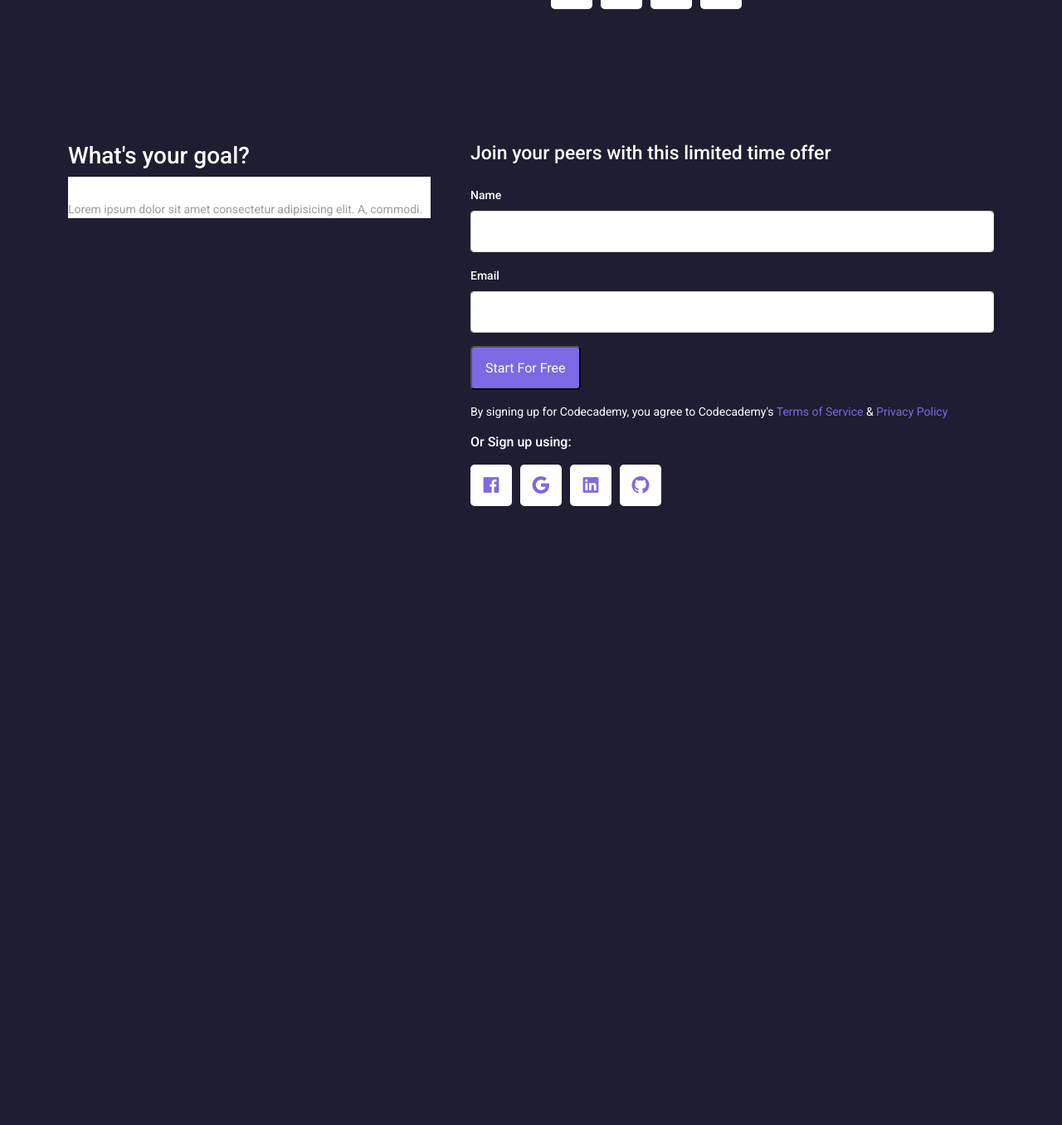
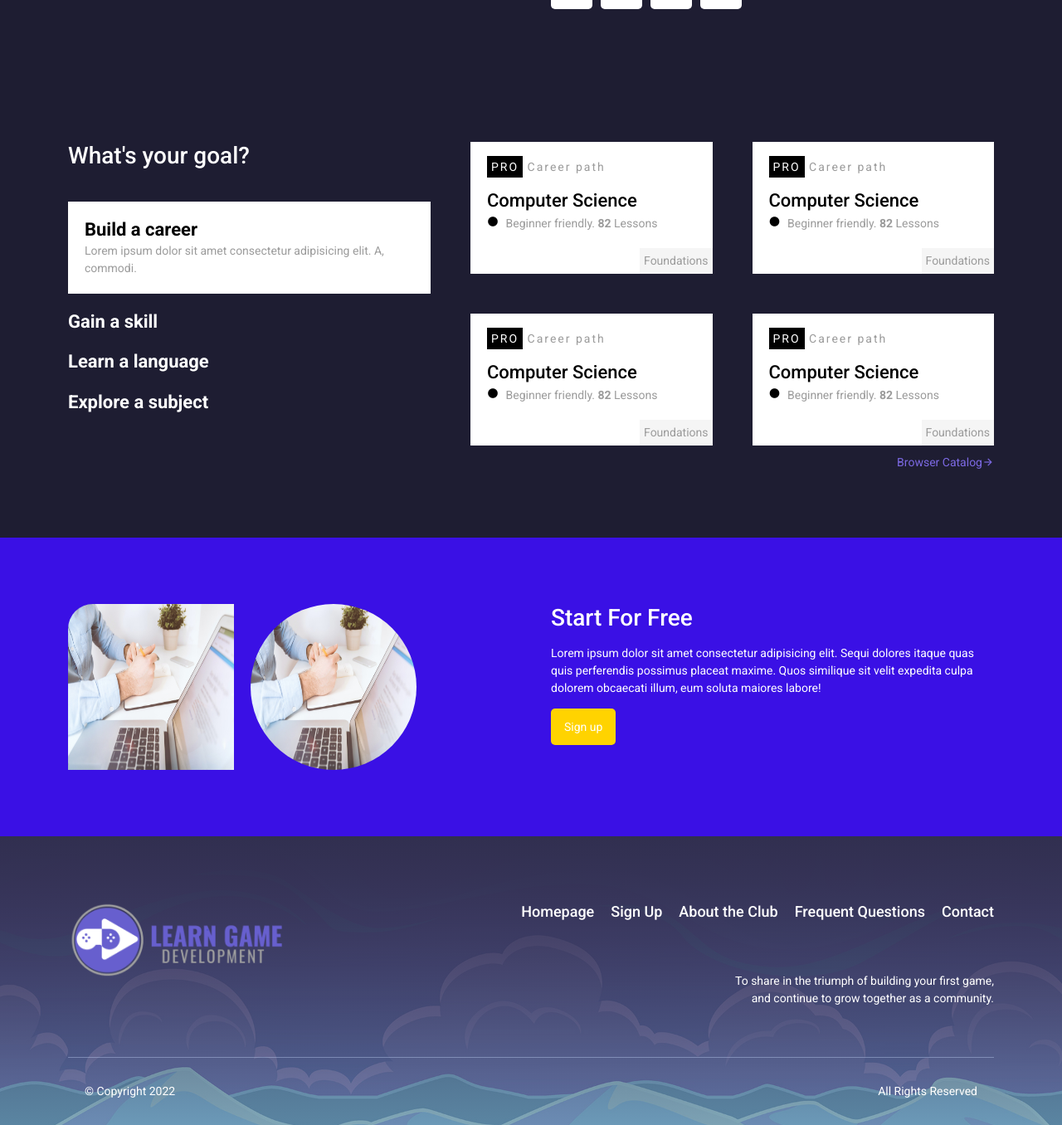
Before and after one commit to mainuddin-sani/learngamedev, a PHP site: page / in a window 1280 px wide. Shown: the part 655-2011 px from the top of the page at 83% size. Before the commit the page ends 1265 px from the top, so only its background shows below. Run offline with PHP 8.4, Linux system fonts and the light colour scheme.

Commit message:
design compelte

```diff
--- a/assets/css/style.css
+++ b/assets/css/style.css
@@ -45,7 +45,7 @@
       position: relative; }
       .navbar-light .navbar-nav .nav-item .nav-link:hover {
         color: #185fd7; }
-      .navbar-light .navbar-nav .nav-item .nav-link.btn {
+      .navbar-light .navbar-nav .nav-item .nav-link.btn, .navbar-light .navbar-nav .nav-item .nav-link.btn-yellow {
         color: #fff;
         -webkit-border-radius: 25px;
         -moz-border-radius: 25px;
@@ -185,7 +185,7 @@ label {
   color: #fff;
   font-weight: 500; }
 
-.btn,
+.btn, .btn-yellow,
 button {
   padding: 14px 16px !important;
   line-height: 21px;
@@ -194,9 +194,14 @@ button {
   -webkit-border-radius: 5px;
   -moz-border-radius: 5px;
   border-radius: 5px; }
-  .btn:focus,
+  .btn:focus, .btn-yellow:focus,
   button:focus {
     box-shadow: none; }
+
+.btn-yellow {
+  background-color: #FFD300; }
+  .btn-yellow:hover {
+    color: #000; }
 
 .form-control {
   height: 50px; }
@@ -820,9 +825,101 @@ button {
 .cc-offer-goes-heads {
   padding: 80px 0; }
 
-.cc-your-geals-content ul li .cc-your-goals {
-  background-color: #fff; }
-  .cc-your-geals-content ul li .cc-your-goals h5 {
+.cc-your-geals-content {
+  padding-top: 30px; }
+  .cc-your-geals-content ul li:not(:last-child) {
+    padding-bottom: 20px; }
+  .cc-your-geals-content ul li .cc-your-goals.active {
+    padding: 20px;
+    background-color: #fff; }
+    .cc-your-geals-content ul li .cc-your-goals.active h5 {
+      color: #000; }
+  .cc-your-geals-content ul li h5 {
+    font-weight: 700; }
+
+.cc-job-post .cc-jobs-items {
+  position: relative;
+  background-color: #fff;
+  padding: 20px 20px 50px 20px; }
+  .cc-job-post .cc-jobs-items .carrer-path {
+    letter-spacing: 2px; }
+  .cc-job-post .cc-jobs-items h5 {
+    color: #000; }
+  .cc-job-post .cc-jobs-items .bg-black {
+    background-color: #000;
+    color: #fff;
+    padding: 5px; }
+  .cc-job-post .cc-jobs-items .foundations {
+    position: absolute;
+    bottom: 0;
+    right: 0;
+    padding: 5px;
+    background-color: #f5f5f5; }
+  .cc-job-post .cc-jobs-items ul li p i {
+    padding-right: 5px;
+    color: #000; }
+
+.browser {
+  color: #7c69e3;
+  margin-top: 10px; }
+  .browser:hover {
+    color: #7c69e3; }
+
+.cc-start-for-img {
+  display: -webkit-box;
+  display: -moz-box;
+  display: -ms-flexbox;
+  display: -webkit-flex;
+  display: flex;
+  grid-gap: 20px; }
+
+.circle-shape-images {
+  -webkit-border-radius: 30px 0 0 0;
+  -moz-border-radius: 30px 0 0 0;
+  border-radius: 30px 0 0 0;
+  max-width: 200px;
+  height: 200px; }
+
+.circle-images {
+  -webkit-border-radius: 50%;
+  -moz-border-radius: 50%;
+  border-radius: 50%;
+  max-width: 200px;
+  height: 200px; }
+
+.cc-start-for-heads {
+  background-color: #3A10E5; }
+
+.footer-menu {
+  display: -webkit-box;
+  display: -moz-box;
+  display: -ms-flexbox;
+  display: -webkit-flex;
+  display: flex;
+  justify-content: end;
+  align-items: center;
+  grid-gap: 20px; }
+  .footer-menu li a {
+    color: #fff;
+    font-size: 18px;
+    font-weight: 500; }
+
+.mt60 {
+  margin-top: 60px;
+  text-align: right; }
+  .mt60 p {
     color: #fff; }
 
+.cc-footer-heads {
+  background-image: linear-gradient(#312f50, rgba(49, 47, 80, 0.329)), url(../images/footer-bg.jpg);
+  background-position: center;
+  background-size: cover;
+  background-repeat: no-repeat;
+  padding-top: 80px; }
+
+.cc-last-footer {
+  margin-top: 60px;
+  padding: 30px 20px;
+  border-top: 1px solid rgba(194, 212, 248, 0.4); }
+
 /*# sourceMappingURL=style.css.map */
--- a/assets/sass/base/_typography.scss
+++ b/assets/sass/base/_typography.scss
@@ -167,6 +167,14 @@ button {
     box-shadow: none;
   }
 }
+.btn-yellow {
+  @extend .btn;
+  background-color: #FFD300;
+  &:hover {
+    color: #000;
+  }
+}
+
 
 .form-control {
   height: 50px;
--- a/assets/sass/pages/_home.scss
+++ b/assets/sass/pages/_home.scss
@@ -30,14 +30,119 @@
 }
 
 .cc-your-geals-content {
+  padding-top: 30px;
   ul {
     li {
+      &:not(:last-child){
+        padding-bottom: 20px;
+      }
       .cc-your-goals {
+        &.active {
+          padding: 20px;
         background-color: #fff;
         h5 {
-          color: #fff;
+          color: #000;
+        }
+        }
+      }
+      h5 {
+        font-weight: 700;
+      }
+    }
+  }
+}
+.cc-job-post {
+  .cc-jobs-items {
+    position: relative;
+    background-color: #fff;
+    padding: 20px 20px 50px 20px;
+    .carrer-path {
+      letter-spacing: 2px;
+    }
+    h5 {
+      color: #000;
+    }
+    .bg-black {
+      background-color: #000;
+      color: #fff;
+      padding: 5px;
+    }
+    .foundations {
+      position: absolute;
+      bottom: 0;
+      right: 0;
+      padding: 5px;
+      background-color: #f5f5f5;
+    }
+    ul {
+      li {
+        p {
+          i {
+            padding-right: 5px;
+            color: #000;
+          }
         }
       }
     }
   }
 }
+.browser {
+  color: $color-primary;
+  margin-top: 10px;
+  &:hover {
+    color: $color-primary;
+  }
+}
+.cc-start-for-img {
+  @include d-flex();
+  grid-gap: 20px;
+}
+
+.circle-shape-images {
+  @include border-radius(30px 0 0 0);
+  max-width: 200px;
+  height: 200px;
+}
+.circle-images {
+  @include border-radius(50%);
+  max-width: 200px;
+  height: 200px;
+}
+.cc-start-for-heads {
+  background-color: #3A10E5;
+}
+
+.footer-menu {
+  @include d-flex();
+  justify-content: end;
+  align-items: center;
+  grid-gap: 20px;
+  li {
+    a {
+      color: #fff;
+      font-size: 18px;
+      font-weight: 500;
+    }
+  }
+}
+.mt60 {
+  margin-top: 60px;
+  text-align: right;
+  p {
+    color: #fff;
+  }
+}
+
+.cc-footer-heads {
+  background-image: linear-gradient(rgb(49, 47, 80),rgba(49, 47, 80, 0.329)), url(../images/footer-bg.jpg);
+  background-position: center;
+  background-size: cover;
+  background-repeat: no-repeat;
+ padding-top: 80px;
+}
+
+.cc-last-footer {
+  margin-top: 60px;
+  padding: 30px 20px;
+  border-top: 1px solid rgba(194, 212, 248, 0.4);
+}
--- a/index.html
+++ b/index.html
@@ -103,11 +103,11 @@
             </section>
             <section class="cc-offer-goes-heads">
                 <div class="container">
+                    <div class="cc-whats-your-goals">
                         <div class="row g-5">
                             <div class="col-lg-5">
                                 <div class="cc-your-geals">
                                     <h3 class="mb-2">What's your goal?</h3>
-
                                     <div class="cc-your-geals-content">
                                         <ul>
                                             <li>
@@ -116,47 +116,156 @@
                                                     <p>Lorem ipsum dolor sit amet consectetur adipisicing elit. A, commodi.</p>
                                                 </div>
                                             </li>
+                                            <li>
+                                                <h5>Gain a skill</h5>
+                                            </li>
+                                            <li>
+                                                <h5>Learn a language</h5>
+                                            </li>
+                                            <li>
+                                                <h5>Explore a subject</h5>
+                                            </li>
                                         </ul>
                                     </div>
                                 </div>
                             </div>
                             <div class="col-lg-7">
-                            <div class="cc-about-content">
-                                <h4 class="mb-4">Join your peers with this limited time offer</h4>
-                                <form action="#" class="mb-3">
-                                    <div class="form-group">
-                                        <label for="name" class="mb-2">Name</label>
-                                        <input type="text" name="name" class="form-control">
-                                    </div>
-                                    <div class="form-group mt-3">
-                                        <label for="name" class="mb-2">Email</label>
-                                        <input type="eamil" name="eamil" class="form-control">
-                                    </div>
-                                    <button class="mt-3">Start For Free</button>
-                                </form>
-                                <p class="login-email-userName">By signing up for Codecademy, you agree to Codecademy's <a href="#">Terms of Service</a> & <a href="#">Privacy Policy</a></p>
-
-                                <h6 class="mt-3 mb-3">Or Sign up using:</h6>
-
-                                <ul class="cc-social-language">
+                               <div class="cc-job-post">
+                                   <div class="row row-cols-2 g-5">
+                                       <div class="col">
+                                           <div class="cc-jobs-items">
+                                               <p class="carrer-path"><span class="bg-black">PRO</span> Career path</p>
+                                               <h5 class="mt-3">Computer Science</h5>
+                                               <ul>
                                                    <li>
-                                        <a href="#"><i class="ri-facebook-box-fill"></i></a>
-                                    </li>
-                                    <li>
-                                        <a href="#"><i class="ri-google-fill"></i></a>
-                                    </li>
-                                    <li>
-                                        <a href="#"><i class="ri-linkedin-box-fill"></i></a>
-                                    </li>
-                                    <li>
-                                        <a href="#"><i class="ri-github-fill"></i></a>
+                                                       <p><i class="ri-checkbox-blank-circle-fill"></i> Beginner friendly. <b>82</b> Lessons</p>
                                                    </li>
                                                </ul>
+                                               <span class="foundations">Foundations</span>
+                                           </div>
+                                       </div>
+                                       <div class="col">
+                                           <div class="cc-jobs-items">
+                                               <p class="carrer-path"><span class="bg-black">PRO</span> Career path</p>
+                                               <h5 class="mt-3">Computer Science</h5>
+                                               <ul>
+                                                   <li>
+                                                       <p><i class="ri-checkbox-blank-circle-fill"></i> Beginner friendly. <b>82</b> Lessons</p>
+                                                   </li>
+                                               </ul>
+                                               <span class="foundations">Foundations</span>
+                                           </div>
+                                       </div>
+                                       <div class="col">
+                                           <div class="cc-jobs-items">
+                                               <p class="carrer-path"><span class="bg-black">PRO</span> Career path</p>
+                                               <h5 class="mt-3">Computer Science</h5>
+                                               <ul>
+                                                   <li>
+                                                       <p><i class="ri-checkbox-blank-circle-fill"></i> Beginner friendly. <b>82</b> Lessons</p>
+                                                   </li>
+                                               </ul>
+                                               <span class="foundations">Foundations</span>
+                                           </div>
+                                       </div>
+                                       <div class="col">
+                                           <div class="cc-jobs-items">
+                                               <p class="carrer-path"><span class="bg-black">PRO</span> Career path</p>
+                                               <h5 class="mt-3">Computer Science</h5>
+                                               <ul>
+                                                   <li>
+                                                       <p><i class="ri-checkbox-blank-circle-fill"></i> Beginner friendly. <b>82</b> Lessons</p>
+                                                   </li>
+                                               </ul>
+                                               <span class="foundations">Foundations</span>
+                                           </div>
+                                       </div>
+                                   </div>
+                               </div>
+                               <a href="#" class="d-flex justify-content-end browser align-items-center">Browser Catalog <i class="ri-arrow-right-line"></i></a>
                             </div>
                         </div>
                     </div>
                 </div>
             </section>
+            <section class="cc-offer-goes-heads cc-start-for-heads">
+                <div class="container">
+                    <div class="cc-whats-your-goals">
+                        <div class="row g-5">
+                            <div class="col-lg-6">
+                                <div class="cc-start-for-img">
+                                    <img src="assets/images/about.jpg" class="circle-shape-images img-fluid" alt="images">
+
+                                    <img src="assets/images/about.jpg" class="circle-images img-fluid" alt="images">
+                                </div>
+                            </div>
+                            <div class="col-lg-6">
+                                <div class="cc-start-for-free">
+                                    <h3 class="text-white mb-3">Start For Free</h3>
+                                    <p class="text-white mb-4">Lorem ipsum dolor sit amet consectetur adipisicing elit. Sequi dolores itaque quas quis perferendis possimus placeat maxime. Quos similique sit velit expedita culpa dolorem obcaecati illum, eum soluta maiores labore!</p>
+                                    <a href="#" class="btn-yellow mt-3">Sign up</a>
+                                </div>
+                            </div>
+                        </div>
+                    </div>
+                </div>
+            </section>
+            <footer class="cc-footer-heads">
+                <div class="container">
+                    <div class="row">
+                        <div class="col-lg-3">
+                            <div class="cc-logos">
+                                <img src="assets/images/logo.png" alt="logo">
+                            </div>
+                        </div>
+                        <div class="col-lg-9">
+                            <div class="cc-footer-ul">
+                                <ul class="footer-menu">
+                                    <li class="active">
+                                        <a href="/">
+                                            Homepage
+                                        </a>
+                                    </li>
+                                    <li class="inline-block ">
+                                        <a href="#simple-pricing">
+                                            Sign Up
+                                        </a>
+                                    </li>
+                                    <li class="inline-block ">
+                                        <a href="about">
+                                            About the Club
+                                        </a>
+                                    </li>
+                                    <li class="inline-block ">
+                                        <a href="faq">
+                                            Frequent Questions
+                                        </a>
+                                    </li>
+                                    <li class="inline-block ">
+                                        <a href="contacts">
+                                            Contact
+                                        </a>
+                                    </li>
+                                </ul>
+                            </div>
+                            <div class="mt60">
+                                <p>To share in the triumph of building your first game,
+                                    <br> and continue to grow together as a community.</p>
+                            </div>
+                        </div>
+                    </div>
+                    <div class="cc-last-footer">
+                        <div class="row">
+                            <div class="col-lg-6">
+                                <p class="text-white"> © Copyright 2022</p>
+                            </div>
+                            <div class="col-lg-6">
+                                <p class="text-white text-end">All Rights Reserved</p>
+                            </div>
+                        </div>
+                    </div>
+                </div>
+            </footer>
         </div>
     </div>
     <!--===Main Content End===-->
@@ -167,13 +276,6 @@
     <script src="assets/js/bootstrap.bundle.min.js"></script>
     <!--Feather Icon-->
     <script src="assets/css/icons/feather.min.js"></script>
-    <script src="assets/js/owl.carousel.min.js"></script>
-    <script src="assets/js/jquery.ddslick.min.js"></script>
-    <script src="assets/js/countrySelect.min.js"></script>
-    <!--sidebar sticky Icon-->
-    <script src="assets/js/rAF.js"></script>
-    <script src="assets/js/ResizeSensor.js"></script>
-    <script src="assets/js/sticky-sidebar.js"></script>
     <!--Main Js-->
     <script src="assets/js/main.js"></script>
     <!-- Custom JS -->
```
Also changed, not shown: 1 other file. Lines whose indentation alone changed are shown as unchanged.
